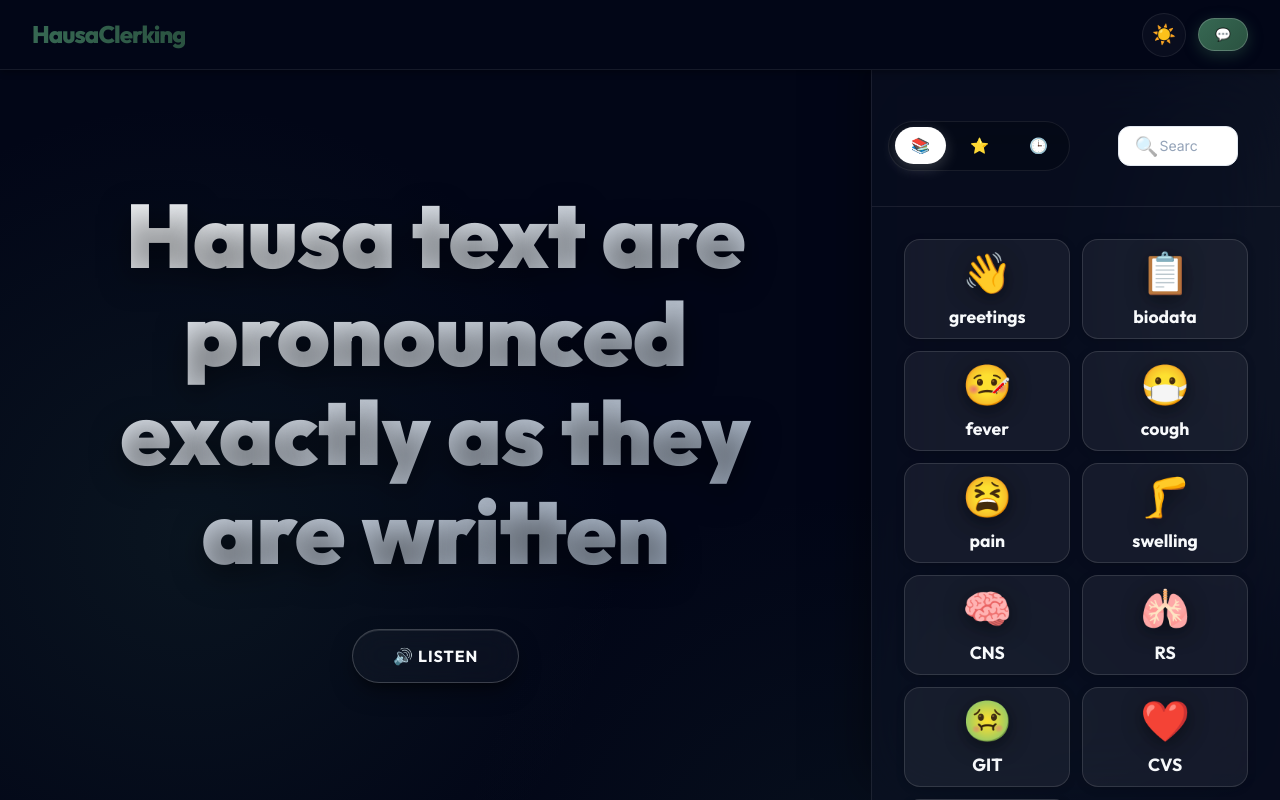
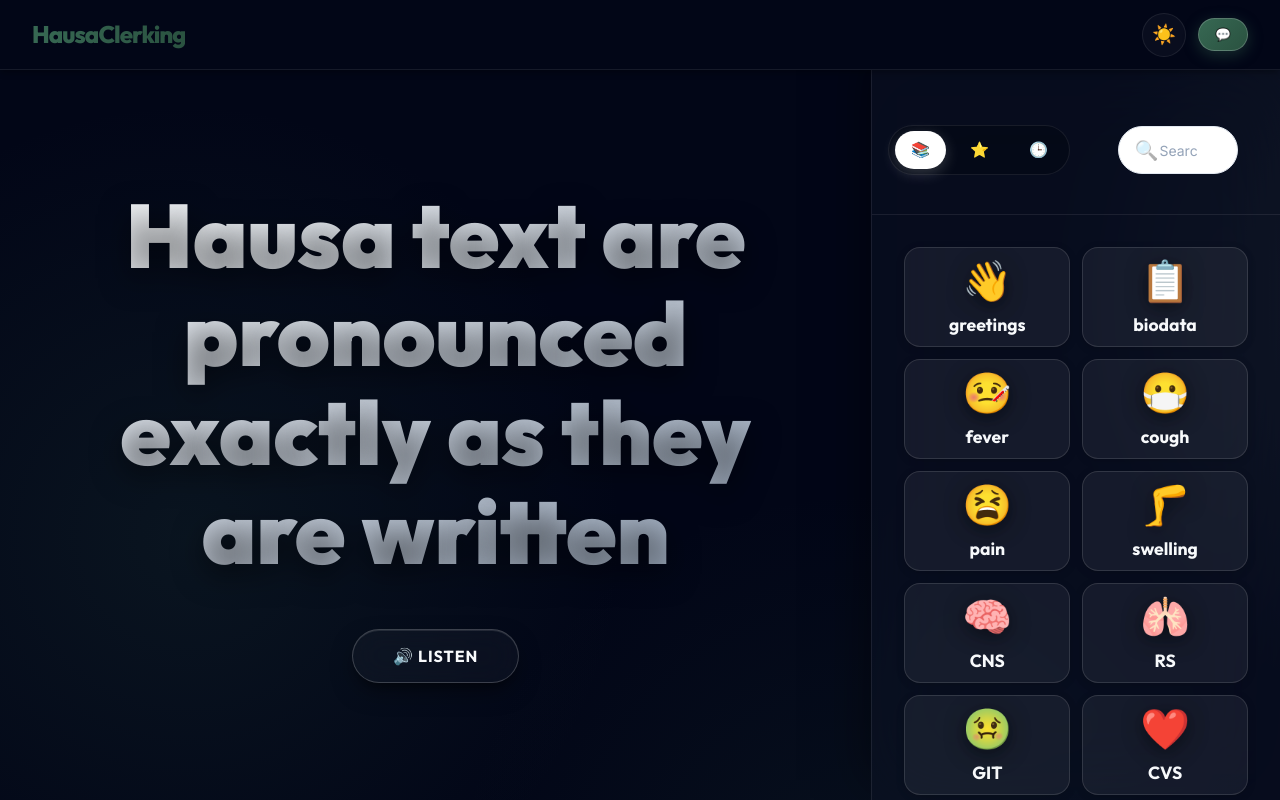
Before and after one commit to mycontribusion/hausaclerking, a React (Create React App) app: page / in a window 1280 px wide. Built offline with nearby package versions, Linux system fonts and the light colour scheme.

Commit message:
searchstyle

```diff
--- a/src/SearchBar.css
+++ b/src/SearchBar.css
@@ -22,13 +22,15 @@
 
 .search-input {
     width: 100%;
-    padding: 0.5rem 2rem 0.5rem 2rem;
-    border-radius: 12px;
+    height: 48px;
+    padding: 0 2rem;
+    border-radius: 24px;
     border: 1px solid #e2e8f0;
     background: white;
     font-family: inherit;
     font-size: 0.8rem;
     transition: var(--transition-normal);
+    box-sizing: border-box;
 }
 
 .search-input:focus {
@@ -73,7 +75,8 @@
     }
 
     .search-input {
-        padding: 0.65rem 2.5rem 0.65rem 2.5rem;
+        height: 48px;
+        padding: 0 2.5rem;
         font-size: 0.875rem;
     }
 
```
